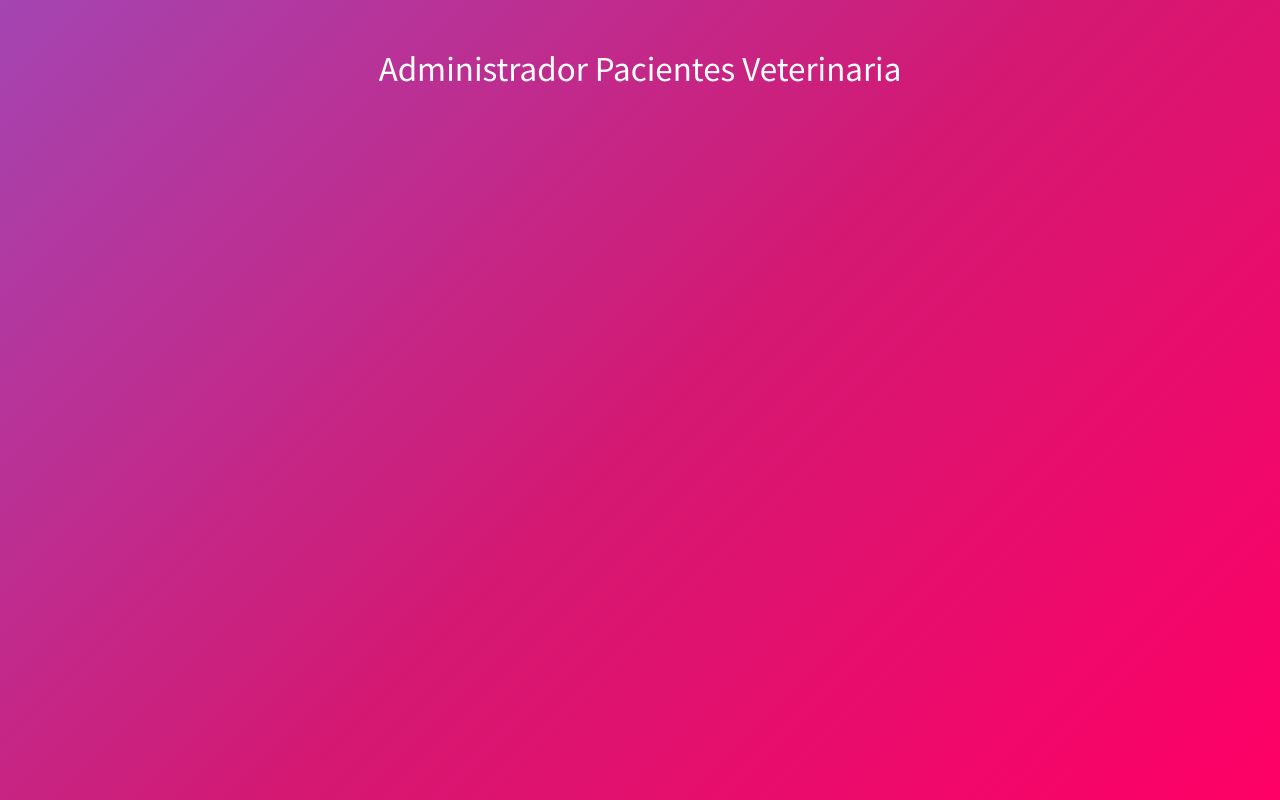
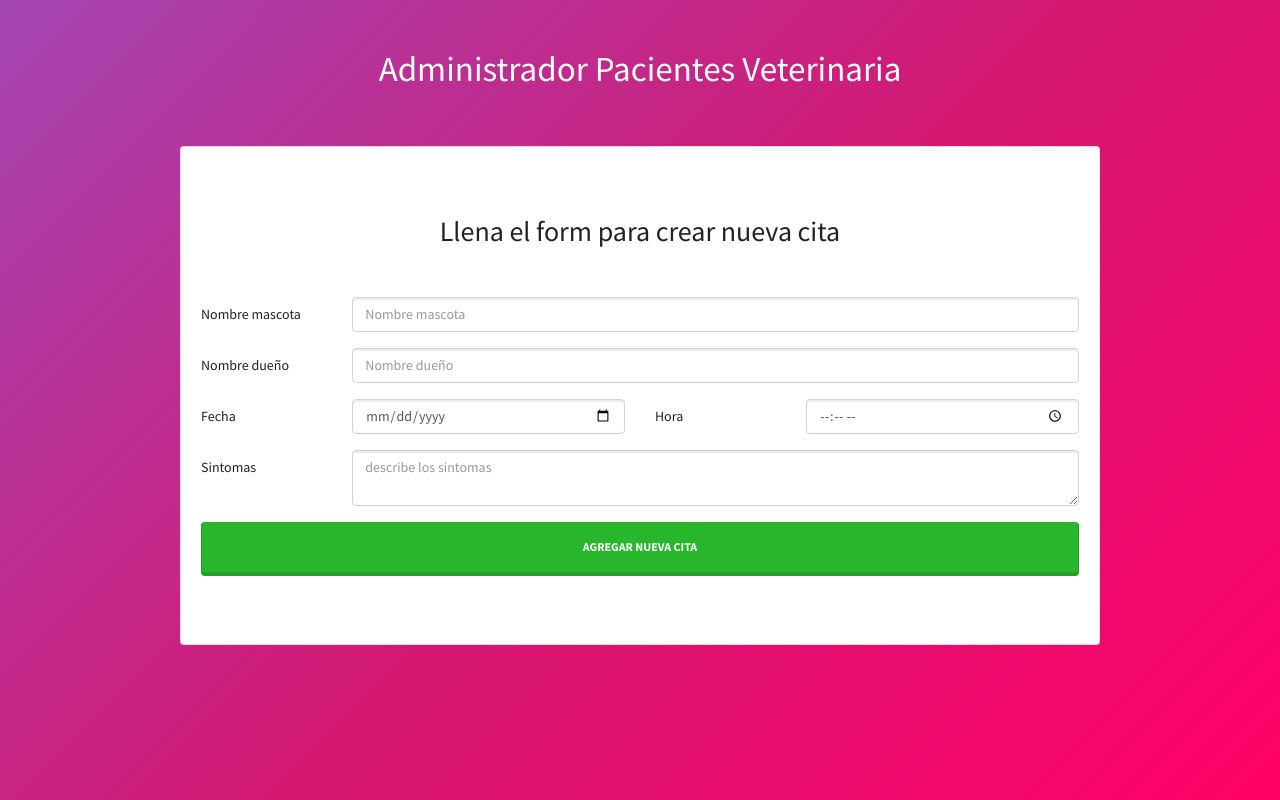
Before and after one commit to eacevedof/prj_reactjs3, a React (Create React App) app in the folder sec05_admin_pacientes/pacientesveterinaria/: page / in a window 1280 px wide. Built offline with nearby package versions, Linux system fonts and the light colour scheme.

Commit message:
sec05 5. Creando el Formulario

```diff
--- a/sec05_admin_pacientes/pacientesveterinaria/src/App.js
+++ b/sec05_admin_pacientes/pacientesveterinaria/src/App.js
@@ -2,6 +2,7 @@
 import React, {Component} from 'react';
 import "./bootstrap.min.css";
 import Header from "./components/Header"
+import NuevaCita from "./components/NuevaCita"
 
 class App extends Component {
   state = {  }
@@ -10,6 +11,13 @@ class App extends Component {
     return (
       <div className="container">
         <Header titulo="Administrador Pacientes Veterinaria"/>
+
+        <div className="row">
+          <div className="col-md-10 mx-auto">
+            <NuevaCita/>
+          </div>
+        </div>
+
       </div>
     );
   }//render
--- /dev/null
+++ b/sec05_admin_pacientes/pacientesveterinaria/src/components/NuevaCita.js
@@ -0,0 +1,82 @@
+import React, { Component } from 'react';
+
+class NuevaCita extends Component {
+  state = {  }
+
+  render() {
+    return (
+      <div className="card mt-5 py-5">
+        <div className="card-body">
+          <h2 className="card-title text-center mb-5">
+            Llena el form para crear nueva cita
+          </h2>
+          <form>
+
+            <div className="form-group row">
+              <label className="col-sm-4 col-lg-2 col-form-label">Nombre mascota</label>
+              <div className="col-sm-8 col-lg-10">
+                <input
+                  type="text"
+                  className="form-control"
+                  placeholder="Nombre mascota"
+                  name="mascota"
+                />
+              </div>
+            </div>{/* form-group */}
+
+            <div className="form-group row">
+              <label className="col-sm-4 col-lg-2 col-form-label">Nombre dueño</label>
+              <div className="col-sm-8 col-lg-10">
+                <input
+                  type="text"
+                  className="form-control"
+                  placeholder="Nombre dueño"
+                  name="propietario"
+                />
+              </div>
+            </div>{/* form-group */}
+
+            <div className="form-group row">
+              <label className="col-sm-4 col-lg-2 col-form-label">Fecha</label>
+              <div className="col-sm-8 col-lg-4">
+                <input
+                  type="date"
+                  className="form-control"
+                  name="fecha"
+                />
+              </div>
+
+              <label className="col-sm-4 col-lg-2 col-form-label">Hora</label>
+              <div className="col-sm-8 col-lg-4">
+                <input
+                  type="time"
+                  className="form-control"
+                  name="hora"
+                />
+              </div>
+            </div>{/* form-group */}
+
+            <div className="form-group row">
+              <label className="col-sm-4 col-lg-2 col-form-label">Sintomas</label>
+              <div className="col-sm-8 col-lg-10">
+                <textarea
+                  className="form-control"
+                  name="sintomas"
+                  placeholder="describe los sintomas"
+                ></textarea>
+              </div>
+            </div>{/* form-group */}
+
+            <input type="submit" className="py-3 mt-2 btn btn-success btn-block"
+              value="Agregar nueva cita"
+            />
+
+          </form>
+        </div>
+      </div>
+    );
+  }//render
+
+}//class NuevaCita
+
+export default NuevaCita;
```
Also changed, not shown: 1 other file (tests, documents, lock files or other folders).
